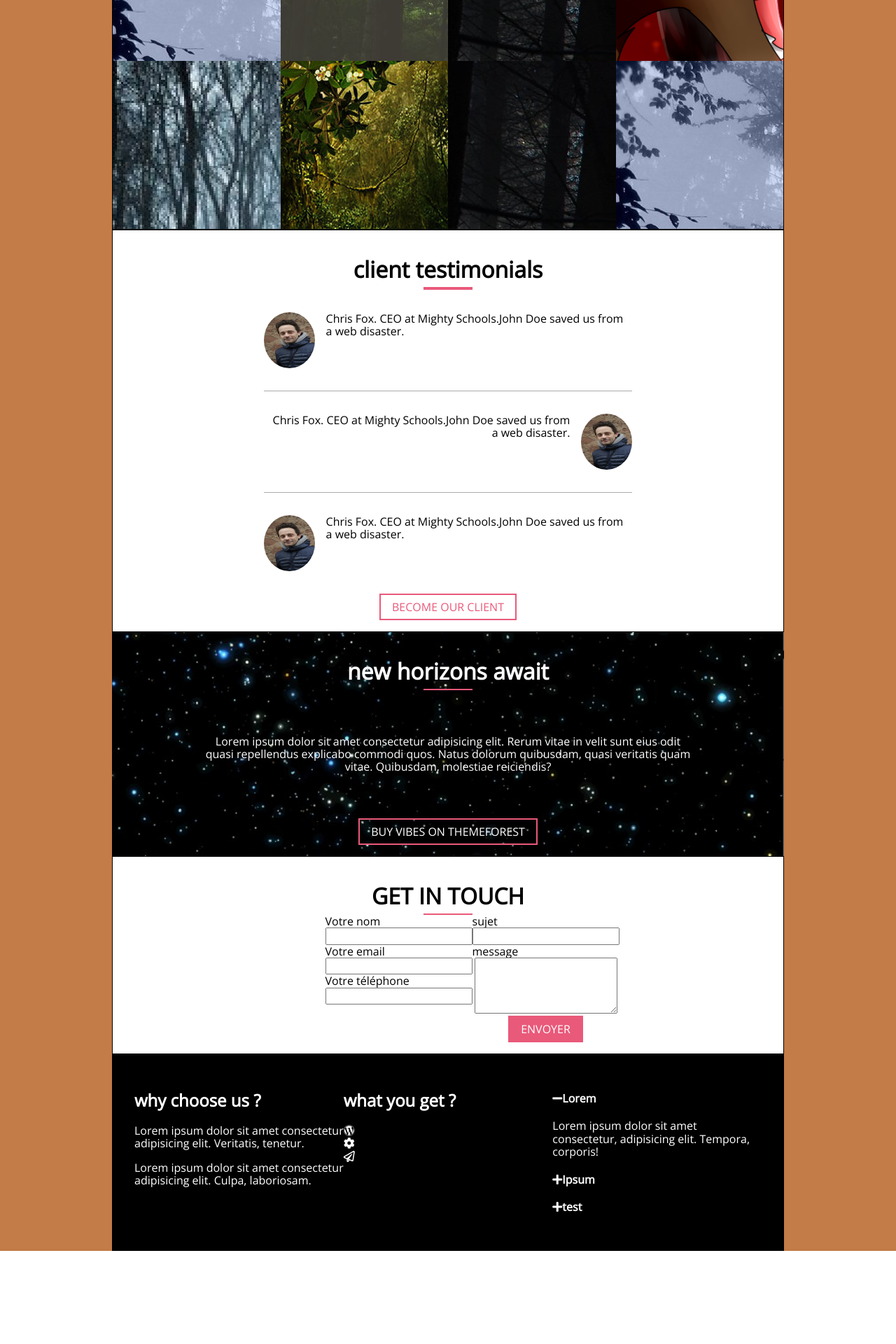
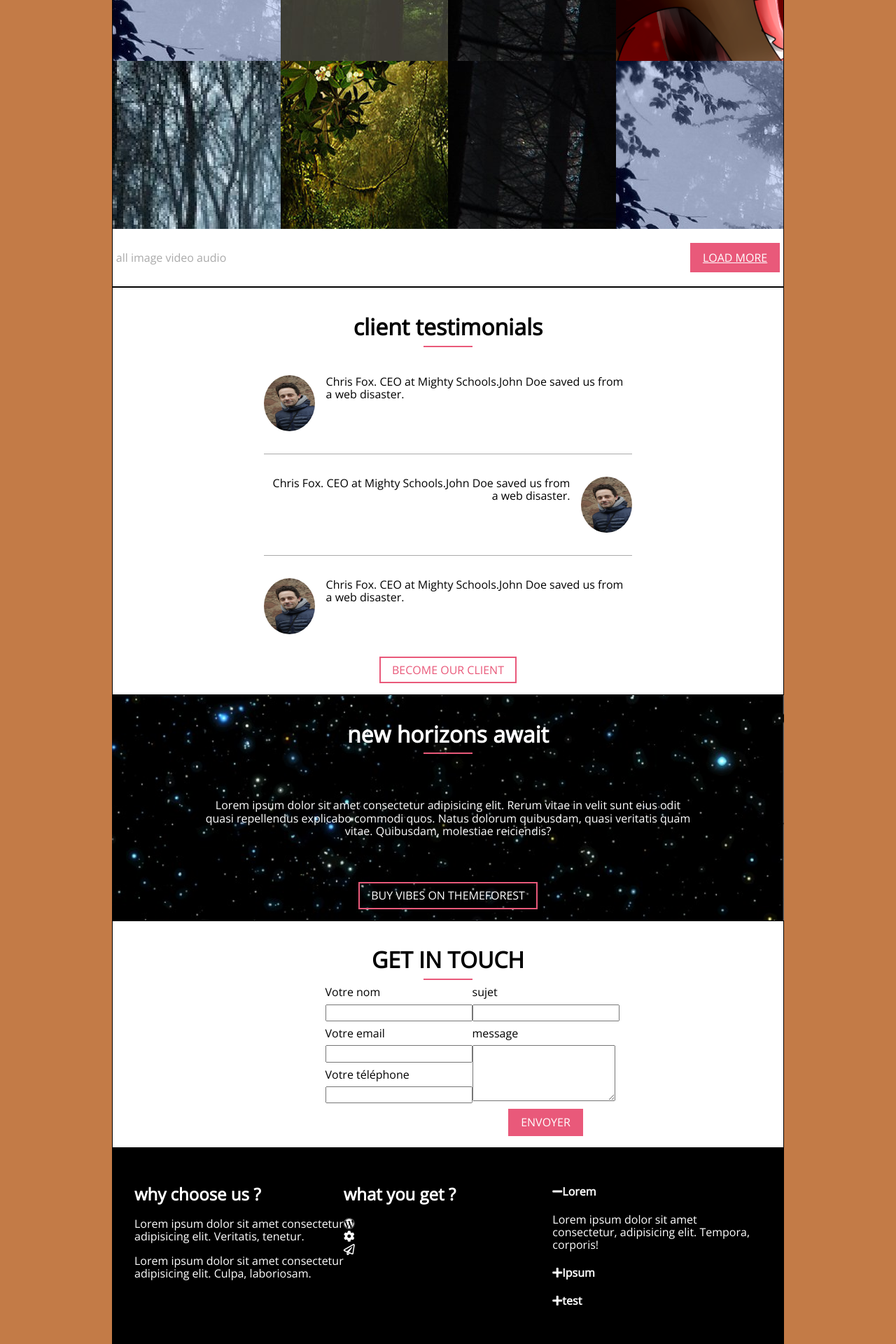
Before and after one commit to zzpapy/vibes2, a PHP site: page / in a window 1280 px wide. Shown: the part 872-2792 px from the top of the page at 70% size. Before the commit the page ends 2659 px from the top, so only its background shows below. Run offline with PHP 8.4, Linux system fonts and the light colour scheme; some libraries are stand-ins or nearby versions.

Commit message:
responsive beta

```diff
--- a/index.php
+++ b/index.php
@@ -90,11 +90,20 @@
                 <div class="img_gal">
                     <img src="public/images/photo1.jpg" alt="photo foret">
                 </div>
-                <div class="gal_nav"></div>
+                <div class="gal_nav flex">
+                    <div class="tri">
+                        <span>all</span>
+                        <span>image</span>
+                        <span>video</span>
+                        <span>audio</span>
+                    </div>
+                    <div class="load">
+                        <a href="" class="button btn-rose border-rose">load more</a>
+                    </div>
+                </div>
         </section>
         <section id="testimonials">
             <h1>client testimonials</h1>
-            <div class="line"></div>
             <div class="line"></div>
             <div class="center_test">
                 <div class="flex test">
@@ -125,18 +134,23 @@
             <div class="line"></div>
             <form action="apps/envoi.php" id="form" method="POST"class="flex">
                 <div class="">
-                    <div class="form_label">Votre nom</div>
-                    <input id="nom" type="text" name ="nom" value="">
-                    <div class="form_label">Votre email</div>
-                    <input id="email" type="email" name ="email" value="">
-                    <div class="form_label">Votre téléphone</div>
-                    <input id="tel" type="text" name ="tel" value="">
+                    <div class="form_label">Votre nom
+                        <input id="nom" type="text" name ="nom" value="">
+                    </div>
+                    <div class="form_label">Votre email
+                        <input id="email" type="email" name ="email" value="">
+                    </div>
+                    <div class="form_label">Votre téléphone
+                        <input id="tel" type="text" name ="tel" value="">
+                    </div>
                 </div>
                 <div>
-                    <div class="form_label">sujet</div>
-                    <input id="sujet" type="text" name ="sujet" value="">
-                    <div class="form_label">message</div>
-                    <textarea rows="4" cols="" name="comment" form="usrform"></textarea>
+                    <div class="form_label">sujet
+                        <input id="sujet" type="text" name ="sujet" value="">
+                    </div>
+                    <div class="form_label">message
+                        <textarea rows="4" cols="" name="comment" form="usrform"></textarea>
+                    </div>
                     <button class="button border-rose btn-rose">envoyer</button>
                 </div>
 
--- a/public/styles/style.css
+++ b/public/styles/style.css
@@ -20,7 +20,7 @@ img{
 .line{
     height: 1px;
     width: 10%;
-    margin: auto;
+    margin: 0.5em auto;
     border: 0.5px solid var(--pink);
 }
 .hide{
@@ -171,6 +171,14 @@ section:not(#gallery){
 
     overflow : hidden;
 }
+.gal_nav{
+    width: 100%;
+    justify-content:space-between ;
+    padding:2em 0.3em;
+    background: white;
+}.tri span{
+    color:#aaa;
+}
 #testimonials h1,#contact h1{
     text-align: center;
 }
@@ -195,6 +203,7 @@ section:not(#gallery){
 }
 .center_test img{
     height: 5em;
+    width: 5em;
     margin: 0 1em 0 0;
     border-radius: 50%;
 }
@@ -228,6 +237,9 @@ blockquote p{
 .form_label{
     text-align: left;
 }
+.form_label input,textarea{
+    margin:0.5em 0 0.5em 0;
+}
 #footer{
     background-color: black;
     padding: 2em;
@@ -236,6 +248,9 @@ blockquote p{
     display: none;
 }
 @media all and (max-width: 640px) {
+    .flex{
+        flex-direction: column;
+    }
     #wrapper{
         width: 100%;
     }
@@ -247,6 +262,9 @@ blockquote p{
     .nav_menu {
         flex-direction: column;
         transition: width 4s;
+    }
+    .img_gal{
+        width: 100%;
     }
     .port{
         padding: 0.5em 1em;
```
